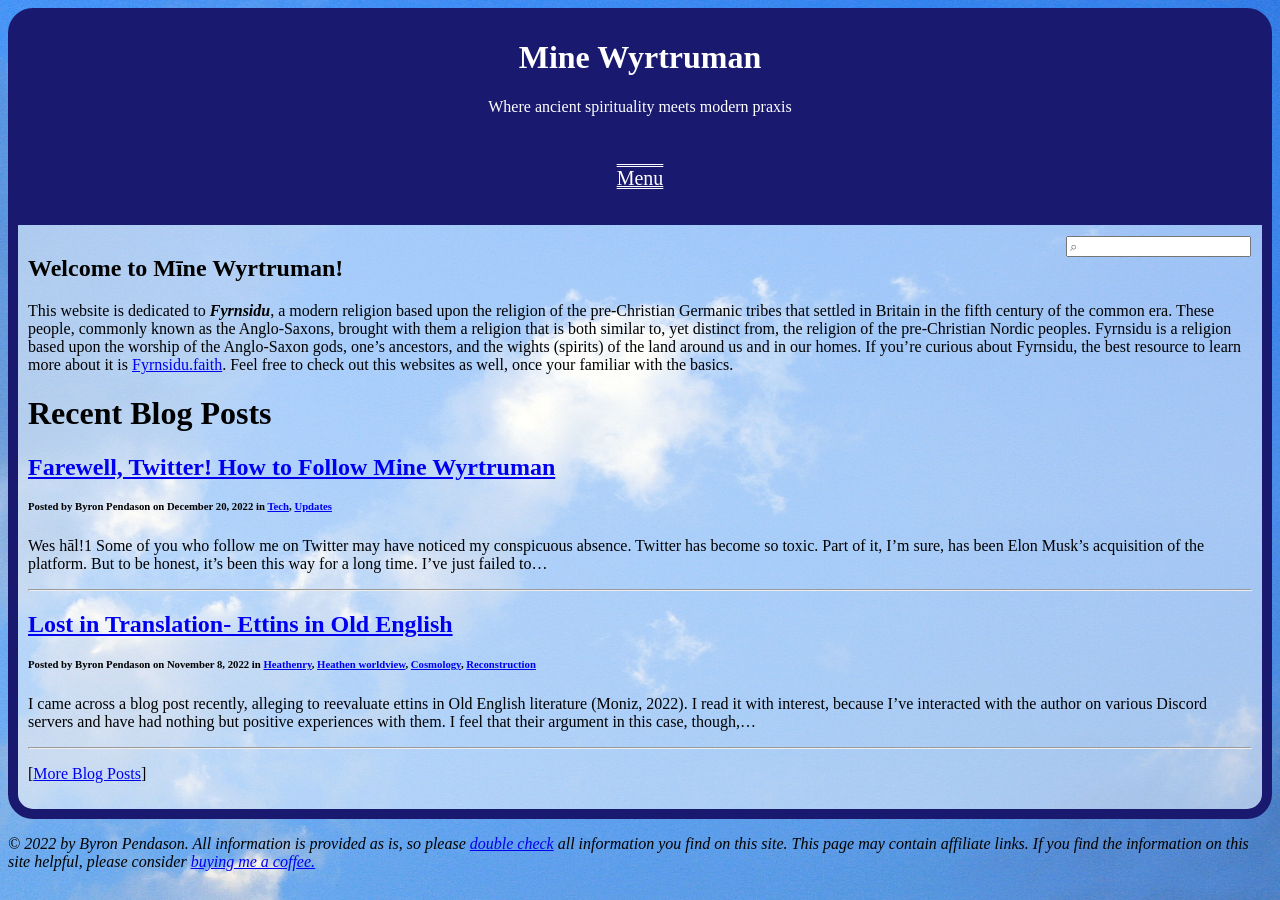
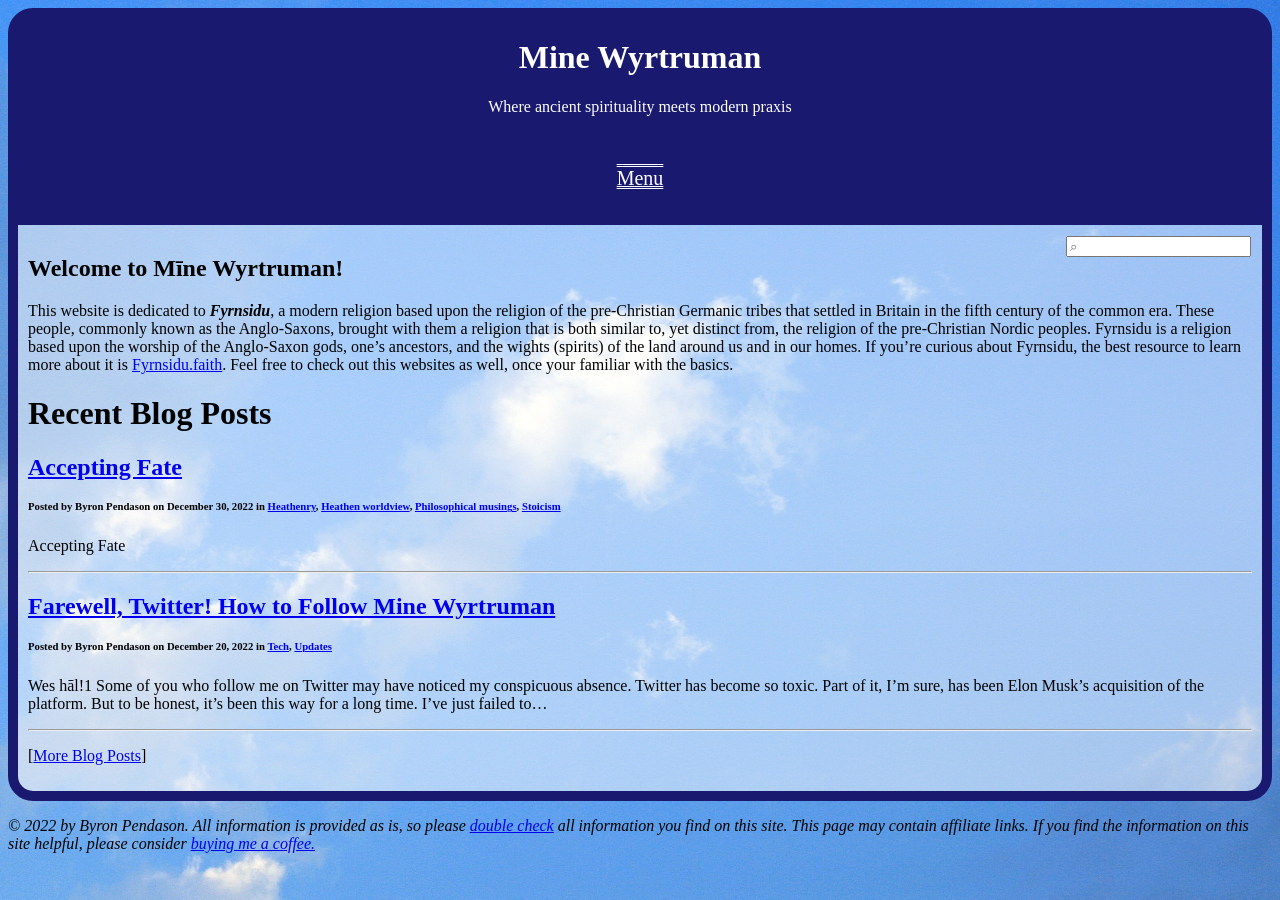
Before and after one commit to byronpendason/byronpendason.github.io, a Jekyll site: the page built from index.md, in a window 1280 px wide. Built offline with Jekyll 4.4.1, drawn with Linux system fonts in a browser that asks for light colours; our own code applies the rules of GitHub Pages for plain Markdown files; comment, search, counter and statistics services are not loaded; some of the changed lines change nothing that is shown.

Commit message:
Add files via upload

```diff
--- a/_posts/2022-12-30-accepting-fate.md
+++ b/_posts/2022-12-30-accepting-fate.md
@@ -3,8 +3,7 @@ title: Accepting Fate
 author: Byron Pendason
 date: Wednesday, December 30, 2022
 layout: post
-published: false
-categories: [Heathenry, heathen worldview, philosophy]
+categories: [Heathenry, heathen worldview, philosophical musings, stoicism]
 ---
 
 # Accepting Fate
@@ -21,11 +20,13 @@ The famous Stoic Epictetus began his *Enchilridion* (meaning "Handbook") with th
 
 > There are things which are within our power, and there are things which are beyond our power. Within our power are opinion, aim, desire, aversion, and, in one word, whatever affairs are our own. Beyond our power are body, property, reputation, office, and, in one word, whatever are not properly our own affairs.
 
-There's a reason he began his handbook on Stoicism with these words. It's because it's the foundation upon which an understanding of Stoicism is built. The serenity and happiness (the *apatheia*) that Stoicism offers cannot be achieved without learning to distinguish between that which is not in our control and that which is, and accepting that fact.
+There's a reason he began his handbook on Stoicism with these words. It's because it's the foundation upon which an understanding of Stoicism is built. Like our Wyrd, the examples Epictetus gives as *beyond our power* are things in which we can control aspects of, but which ultimately are beyond our control. We can choose what to do with our bodies, but they still fail us at times regardless of how well we take care of them. We can only control our own property to the degree that it's within our power to with our limited resources. Our actions contribute to our reputation, but bad actors can still spread lies about us that nonetheless affects our reputation. Basically, we should do what we can to take care of these things but not worry about them beyond that.
+
+The serenity and happiness (the *apatheia*) that Stoicism offers cannot be achieved without learning to distinguish between that which is not in our control and that which is, and accepting that fact.
 
 Which brings us back to accepting one's fate. If you accept that you do not, and that you cannot, control your Wyrd in it's entirety, then you have taken your first step to a life of peace, serenity, and happiness.
 
-It was a *aha!* moment for me when I realized this. So much of my unhappiness comes from my anger and resentment at the way others have treated me. These feelings are only natural, of course, but what do they do for me? Make me unhappy. It's better to treat each "negative" incident[^3] as a learning experience rather than to dwell on it and let unwanted emotions to take over. I think every event has the potential to be a learning experience. Sometimes it's just *Sometimes bad things happen for no reason*. But more often than not, it's an opportunity to examine what actions ever done that played a part in the events so we know not to do that again in the future. For example, *I should have better insulated my house so that it's not freezing cold when a blizzard hits*. Or *That person betrayed me. I should be more careful in who I put my trust in*.
+It was an *aha!* moment for me when I realized this. So much of my unhappiness comes from my anger and resentment at the way others have treated me. These feelings are only natural, of course, but what do they do for me? Make me unhappy. It's better to treat each "negative" incident[^3] as a learning experience rather than to dwell on it and let unwanted emotions to take over. I think every event has the potential to be a learning experience. Sometimes the lesson is just *Sometimes bad things happen for no reason*. But more often than not, it's an opportunity to examine what actions we've done that played a part in the events so we know not to do that again in the future. For example, *I should have better insulated my house so that it's not freezing cold when a blizzard hits*. Or *That person betrayed me. I should be more careful who I put my trust in*.
 
 So, what's your thoughts on Stoicism and/or accepting fate? Are there other areas of philosophy that you'd like me to give my views on? Sound off in the comments below 👇
 
```
